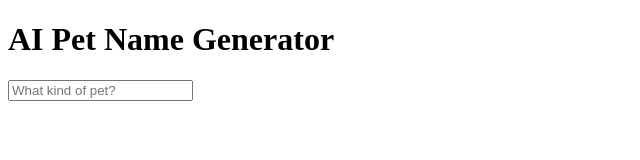
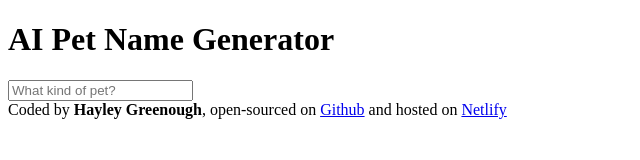
Before and after one commit to greenough-h/AI-pet-name-generator, a plain HTML site: page index.html in a window 1280 px wide. Shown: the whole page, without its empty margins (0-640 px from the left). Drawn offline with Linux system fonts and the light colour scheme.

Commit message:
Added host links

```diff
--- a/index.html
+++ b/index.html
@@ -20,6 +20,11 @@
             </form>
         </div>
     </main>
+    <footer>
+        Coded by <strong>Hayley Greenough</strong>, open-sourced on <a
+            href="https://github.com/greenough-h/AI-pet-name-generator">Github</a> and hosted on <a
+            href="https://rolypoly-petnames.netlify.app/">Netlify</a>
+    </footer>
     <script src="src/index.js"></script>
 </body>
 
```
